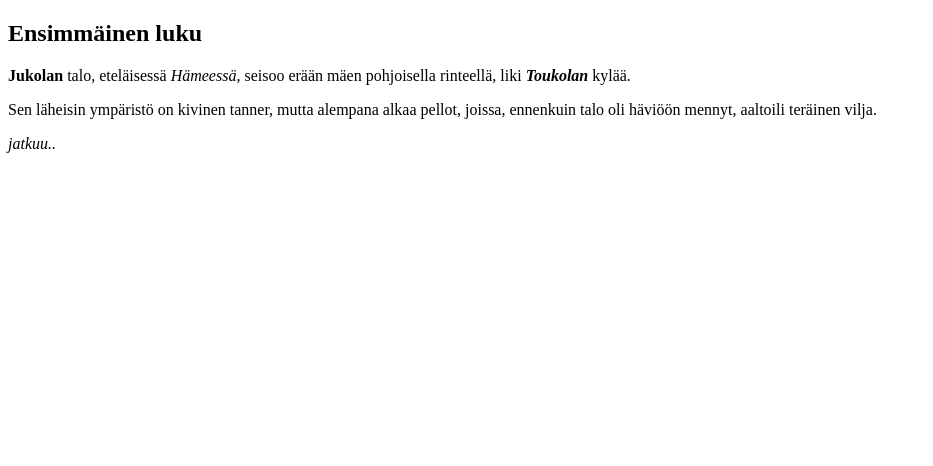
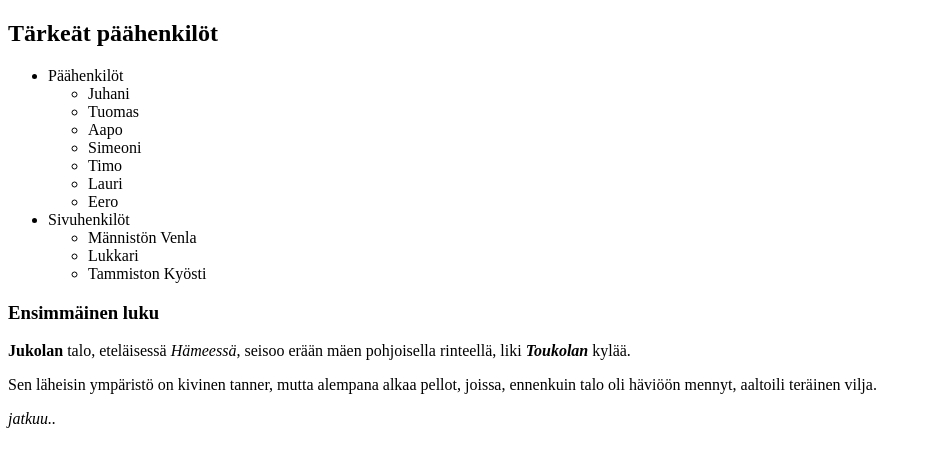
Before and after one commit to sofiapitkanen/projekti, a plain HTML site: page index.html in a window 1280 px wide. Shown: the part 60-526 px from the top of the page, without its empty margins (0-933 px from the left). Drawn offline with Linux system fonts and the light colour scheme.

Commit message:
Osa 3. Neljäs tehtävä

```diff
--- a/index.html
+++ b/index.html
@@ -9,8 +9,27 @@
 <body>
   <!--Tee tehtävät tänne-->
 <h1><b>Seitsemän veljestä</b></h1>
-<h2><b>Ensimmäinen luku</b></h2>
-<p><b>Jukolan</b> talo, eteläisessä <i>Hämeessä</i>, seisoo erään mäen pohjoisella rinteellä, liki<b><i> Toukolan</i></b> kylää.</p>
+<h2><b>Tärkeät päähenkilöt</b></h2>
+<ul>
+  <li>Päähenkilöt</li>
+  <ul>
+    <li>Juhani</li>
+    <li>Tuomas</li>
+    <li>Aapo</li>
+    <li>Simeoni</li>
+    <li>Timo</li>
+    <li>Lauri</li>
+    <li>Eero</li>
+  </ul>
+  <li>Sivuhenkilöt</li>
+  <ul>
+    <li>Männistön Venla</li>
+    <li>Lukkari</li>
+    <li>Tammiston Kyösti</li>
+  </ul>
+</ul>
+<h3><b>Ensimmäinen luku</b></h3>
+<p><b>Jukolan</b> talo, eteläisessä <i>Hämeessä</i>, seisoo erään mäen pohjoisella rinteellä, liki <b><i>Toukolan</i></b> kylää.</p>
 <p>Sen läheisin ympäristö on kivinen tanner, mutta alempana alkaa pellot, joissa, ennenkuin talo oli häviöön mennyt, aaltoili teräinen vilja.</p>
 <p><i>jatkuu..</i></p>
 </body>
```
